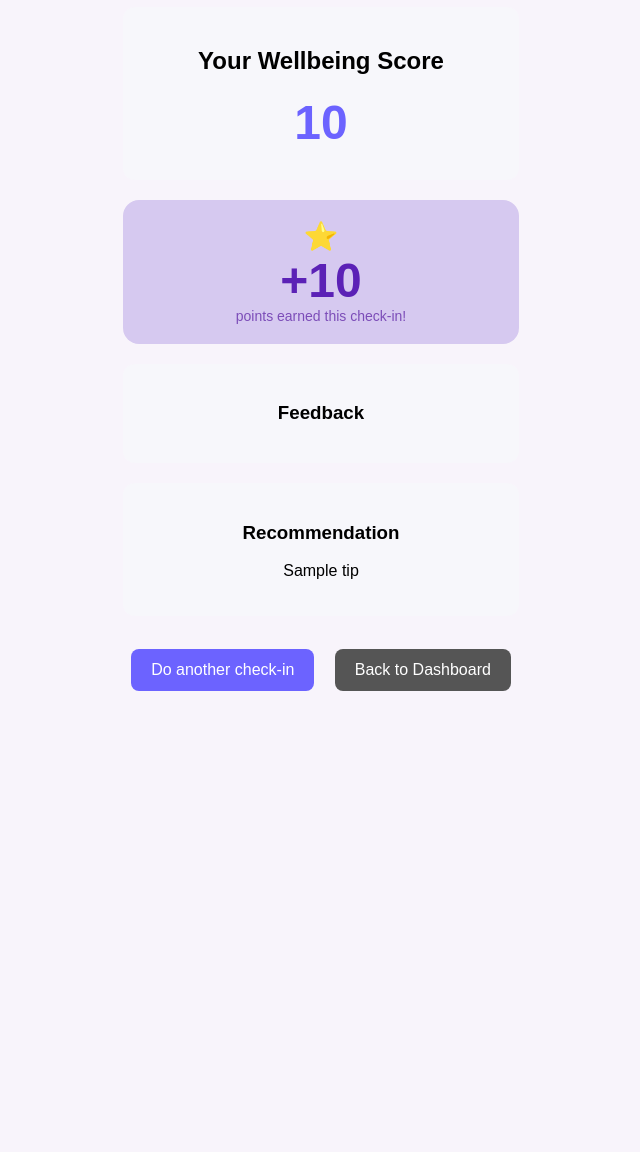
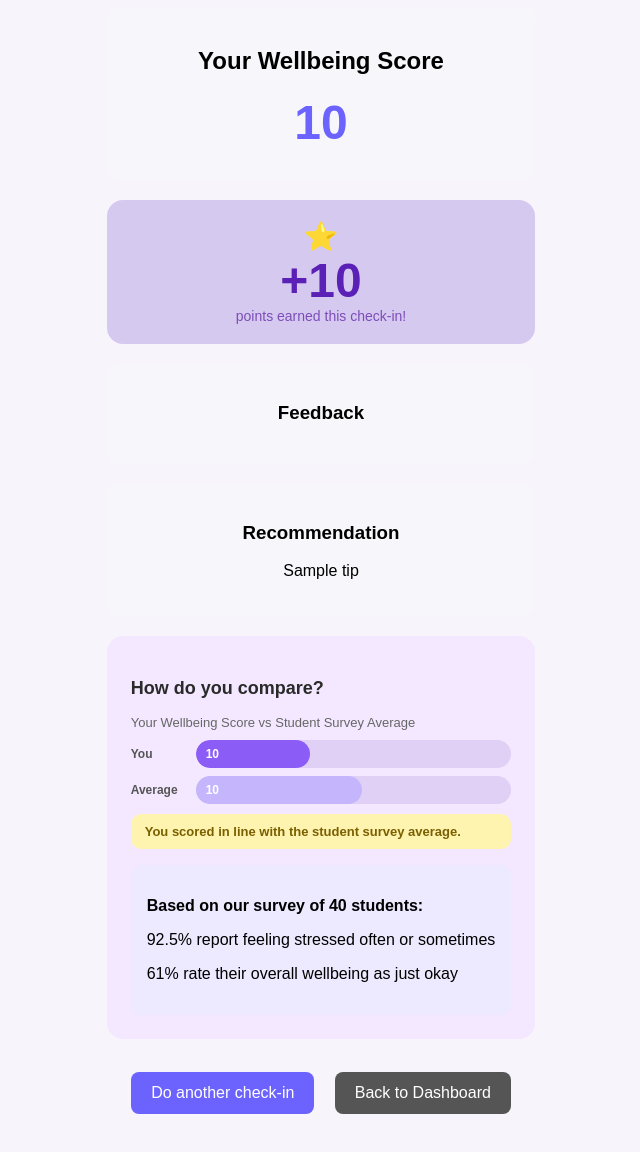
Before and after one commit to Cassanova27/Student_Support_hub, a Flask app: template templates/recommendations.html in a window 1280 px wide. Shown: the part 175-1327 px from the top of the page, without its empty margins (319-959 px from the left). Before the commit the page ends 866 px from the top, so only its background shows below. Run offline with Flask 3, Linux system fonts and the light colour scheme; the template is opened without the code that fills it: most values are stand-ins (such as "Sample title", 1, 10 or a date in 2020).

Commit message:
added changes to recommendation.html/route and included insight comparison

```diff
--- a/app.py
+++ b/app.py
@@ -13,7 +13,7 @@ def get_db_connection():
 
 # --- Points calculation ---
 def calculate_points(mood, activity, workload, academic, score):
-    points = 10  # base points for every check-in
+    points = 10
 
     if mood == "happy":
         points += 5
@@ -215,11 +215,16 @@ def recommendations():
     conn.commit()
     conn.close()
 
+    survey_avg_score = 15
+    user_percentile = round((score / 30) * 100)
+
     return render_template("recommendations.html",
         message=message,
         tip=tip,
         score=score,
-        points_earned=points_earned
+        points_earned=points_earned,
+        survey_avg_score=survey_avg_score,
+        user_percentile=user_percentile
     )
 @app.route("/resources")
 def resources():
--- a/templates/checkin.html
+++ b/templates/checkin.html
@@ -1,7 +1,7 @@
 {% extends "base.html" %}
 
 {% block content %}
-
+<style>
   body {
     font-family: 'DM Sans', sans-serif;
     background: linear-gradient(135deg, #f3e8ff 0%, #fce4ec 50%, #e8f5e9 100%) !important;
--- a/templates/recommendations.html
+++ b/templates/recommendations.html
@@ -26,6 +26,68 @@
         .points-box .star {
             font-size: 28px;
         }
+        .insights-box {
+            background: #f3e8ff;
+            border-radius: 16px;
+            padding: 24px;
+            margin: 20px 0;
+            text-align: left;
+        }
+        .insights-box h3 {
+            font-size: 18px;
+            font-weight: 700;
+            margin-bottom: 16px;
+            color: #2a2a2a;
+        }
+        .compare-label {
+            font-size: 13px;
+            color: #666;
+            margin-bottom: 10px;
+            font-weight: 500;
+        }
+        .bar-row {
+            display: flex;
+            align-items: center;
+            gap: 10px;
+            margin-bottom: 8px;
+        }
+        .bar-name {
+            font-size: 12px;
+            font-weight: 600;
+            width: 55px;
+            color: #555;
+        }
+        .bar-track {
+            flex: 1;
+            background: #e0d0f5;
+            border-radius: 20px;
+            height: 28px;
+            overflow: hidden;
+        }
+        .bar-fill {
+            height: 100%;
+            border-radius: 20px;
+            display: flex;
+            align-items: center;
+            padding-left: 10px;
+            font-size: 12px;
+            font-weight: 700;
+            color: white;
+            transition: width 1s ease;
+            min-width: 30px;
+        }
+        .bar-fill.you { background: #8B5CF6; }
+        .bar-fill.avg { background: #C4B5FD; width: 49.5%; }
+        .compare-result {
+            font-size: 13px;
+            font-weight: 600;
+            margin-top: 10px;
+            padding: 10px 14px;
+            border-radius: 10px;
+        }
+        .compare-result.positive { background: #C3ECD4; color: #065F46; }
+        .compare-result.neutral  { background: #FFF3B0; color: #7A6000; }
+        .compare-result.low      { background: #BDE0F5; color: #1e4d6b; }
     </style>
 </head>
 <body>
@@ -56,6 +118,45 @@
         <p>{{ tip }}</p>
     </div>
 
+    <!-- Insights Comparison -->
+    <div class="insights-box">
+        <h3>How do you compare?</h3>
+
+        <p class="compare-label">Your Wellbeing Score vs Student Survey Average</p>
+
+        <div class="bar-row">
+            <span class="bar-name">You</span>
+            <div class="bar-track">
+                <div class="bar-fill you" style="width: {{ [score * 3.3, 100] | min }}%">
+                    {{ score }}
+                </div>
+            </div>
+        </div>
+
+        <div class="bar-row">
+            <span class="bar-name">Average</span>
+            <div class="bar-track">
+                <div class="bar-fill avg">
+                    {{ survey_avg_score }}
+                </div>
+            </div>
+        </div>
+
+        {% if score > survey_avg_score %}
+            <p class="compare-result positive">You scored higher than the student survey average!</p>
+        {% elif score == survey_avg_score %}
+            <p class="compare-result neutral">You scored in line with the student survey average.</p>
+        {% else %}
+            <p class="compare-result low">You scored below the student average — remember support is available.</p>
+        {% endif %}
+
+        <div style="background: #ede9fe; border-radius: 12px; padding: 16px; margin-top: 16px;">
+            <p style="font-weight: 600; margin-bottom: 8px;">Based on our survey of 40 students:</p>
+            <p>92.5% report feeling stressed often or sometimes</p>
+            <p>61% rate their overall wellbeing as just okay</p>
+        </div>
+    </div>
+
     <div class="actions">
         <a href="/checkin" class="btn">Do another check-in</a>
         <a href="/dashboard" class="btn secondary">Back to Dashboard</a>
```
Also changed, not shown: wellbeing.db.
